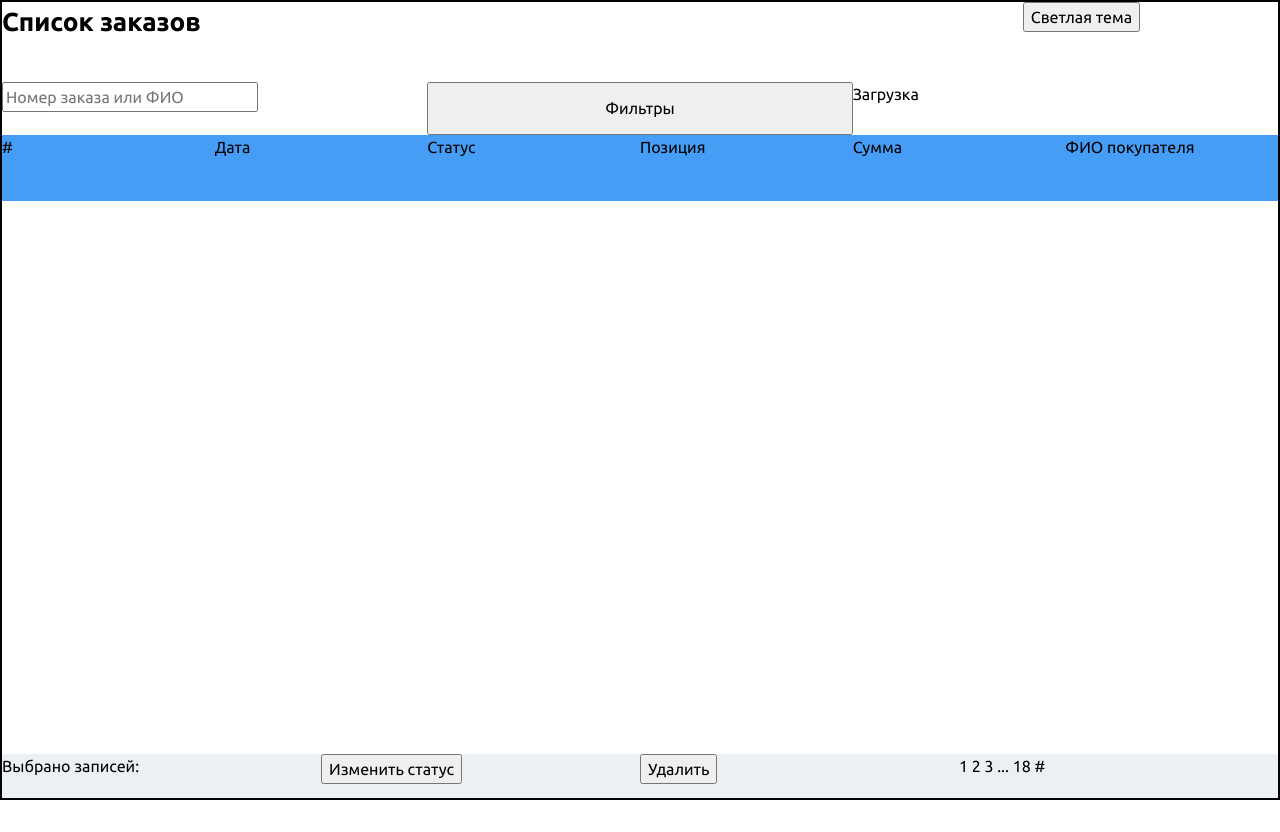
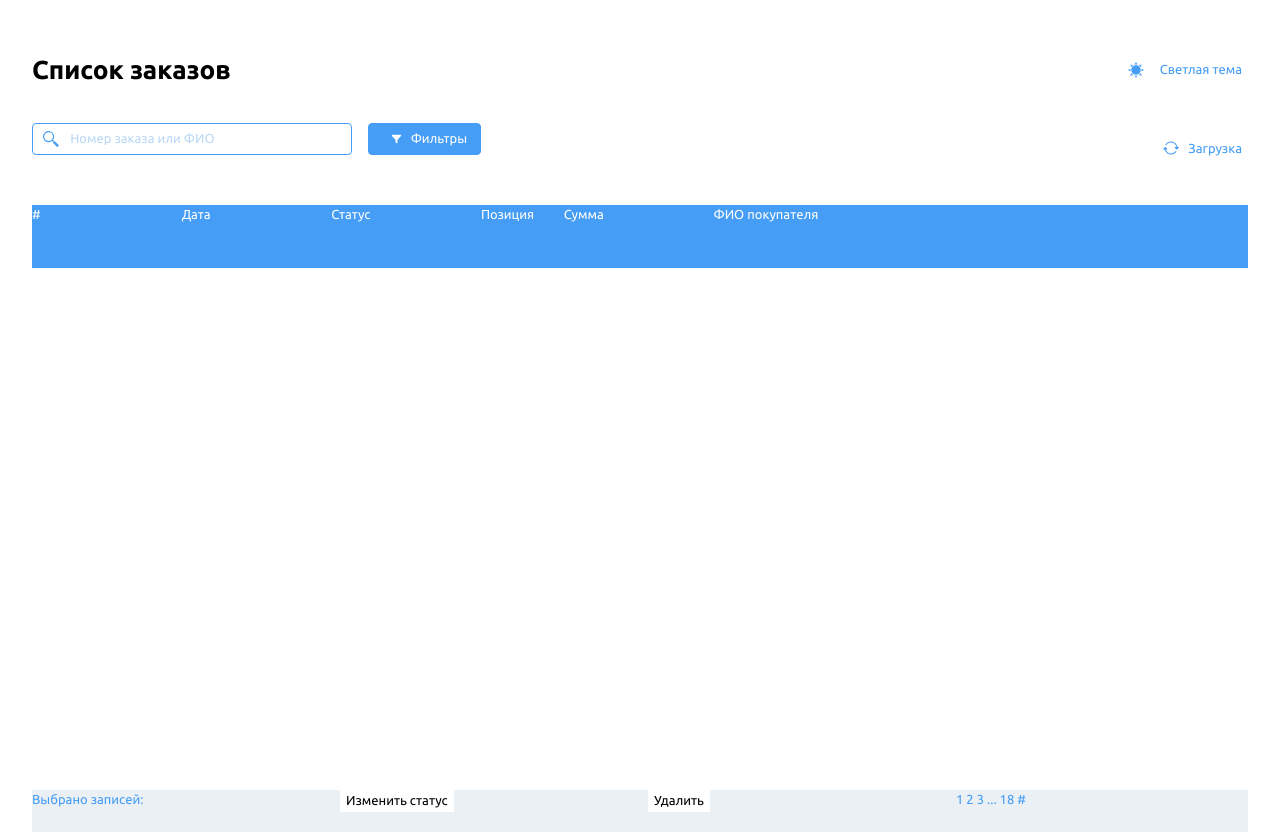
Before and after one commit to WakeUpMurad/admin-panel, a plain HTML site: page index.html in a window 1280 px wide. Before the commit the page ends 800 px from the top, so only its background shows below. Drawn offline with Linux system fonts and the light colour scheme.

Commit message:
20.09 03.43

```diff
--- a/index.html
+++ b/index.html
@@ -14,12 +14,12 @@
     <div class="grid-container" id="grid-container">
         <div class="page-header">
             <div class="page-header_name">Список заказов</div>
-            <div class="page-header_button-theme"><button>Светлая тема</button></div>
+            <div class="page-header_button-theme"><button><img src="img/sun.svg" alt="img">Светлая тема</button></div>
         </div>
         <div class="filter-row">
-            <div class="search_input"><input type="text" placeholder="Номер заказа или ФИО"></div>
-            <button class="filters">Фильтры</button>
-            <div class="download">Загрузка</div>
+            <div class="search_input"><img src="img/loupe.svg" alt="img"><form><input type="text" placeholder="Номер заказа или ФИО"></form></div>
+            <div class="filters"><button class="filters"><img src="img/filter.svg" alt="img">Фильтры</button></div>
+            <div class="download"><button class="download"><img src="img/two-circular-arrows.svg" alt="img">Загрузка</button></div>
         </div>
         <div class="filter-parameters">
             <div class="date-registration">
--- a/script.js
+++ b/script.js
@@ -4,7 +4,7 @@
     for (i = 0; i < acc.length; i++) {
     acc[i].addEventListener("click", function () {
         const element = document.getElementById("grid-container");
-        element.style.gridTemplateRows = '0.3fr 0.2fr 0.3fr 2.2fr';
+        element.style.gridTemplateRows = '0.3fr 0.2fr 0.5fr 2.0fr';
             this.classList.toggle("active");
 
         })
--- a/style.css
+++ b/style.css
@@ -1,28 +1,36 @@
 body {
     font-family: 'Ubuntu', sans-serif;
+    font-size: 13px;
+}
+button {
+    cursor: pointer;
+    border: none;
+    outline: none;
+    background-color: #fff;
 }
 .grid-container {
     display: grid;
-    grid-template-columns: 1fr 1fr 1fr 1fr;
+    grid-template-columns: 1fr;
     grid-template-rows: 0.3fr 0.2fr 0 2.5fr;
-    gap: 0px 0px;
+    gap: 1rem 0;
     grid-template-areas:
-    "page-header page-header page-header page-header"
-    "filter-row filter-row filter-row filter-row"
-    "filter-parameters filter-parameters filter-parameters filter-parameters"
-    "table table table table";
+    "page-header"
+    "filter-row"
+    "filter-parameters"
+    "table";
     height: 100vh;
-    border: 2px solid black;
+    margin: 2rem 2rem 0 2rem;
 }
 
 .page-header {
     display: grid;
     grid-template-columns: 4fr 1fr;
     grid-template-rows: 1fr;
-    gap: 0px 0px;
+    gap: 0 1rem;
     grid-template-areas:
     "page-header_name page-header_button-theme";
     grid-area: page-header;
+    align-items: center;
 }
 
 .page-header_name {
@@ -32,37 +40,107 @@ body {
 }
 
 .page-header_button-theme { grid-area: page-header_button-theme;
+    display: grid;
+    justify-content: end;
+    align-items: center;
+}
+.page-header_button-theme button {
+    display: flex;
+    align-items: center;
+    color: #459DF5;
+    border: none;
+    outline: none;
+    background-color: #fff;
+}
+.page-header_button-theme img{
+    width: 1rem;
+    height: 1rem;
+    margin-right: 1rem;
 }
 
 .filter-row {
     display: grid;
-    grid-template-columns: 1fr 1fr 1fr;
+    grid-template-columns: 1fr 0.5fr 3.5fr;
     grid-template-rows: 1fr;
-    gap: 0px 0px;
+    gap: 0 1rem;
     grid-template-areas:
     "search_input filters download";
     grid-area: filter-row;
 }
 
-.search_input { grid-area: search_input; }
+.search_input { grid-area: search_input;
+    display: flex;
+    align-items: center;
+    width: 320px;
+    height: 2rem;
+    border: 1px solid #459DF5;
+    border-radius: 0.25rem;
+}
+
+.search_input img {
+    width: 1rem;
+    height: 1rem;
+    margin: 0 0.6rem;
+}
+.search_input form {
+    color: #BAD8F5;
+}
+.search_input input {
+    display: inline;
+    height: 1rem;
+    border: none;
+    outline: none;
+}
+.search_input input::placeholder {
+    color: #BAD8F5;
+}
 
 .filters { grid-area: filters;
-    cursor: pointer;
-    transition: 0.4s;
+    display: flex;
+    justify-content: center;
+    align-items: center;
+    color: #fff;
+    width: 113px;
+    height: 2rem;
+    background-color: #459DF5;
+    border: 1px solid #459DF5;
+    border-radius: 0.25rem;
 }
-.download { grid-area: download; }
+.filters img {
+    width: 0.6rem;
+    height: 1rem;
+    margin: 0 0.6rem;
+}
+.download { grid-area: download;
+    display: flex;
+    justify-content: flex-end;
+    align-items: center;
+    color: #459DF5;
+}
+button .download {
+    width: 110px;
+    height: 2rem;
+
+}
+.download img {
+    width: 1rem;
+    height: 1rem;
+    margin: 0 0.6rem;
+}
 
 .filter-parameters {
     display: grid;
     grid-template-columns: 1fr 1fr 1fr 1fr;
     grid-template-rows: 2fr;
-    gap: 0px 0px;
+    gap: 0 0;
     grid-template-areas:
     "date-registration order-status order-sum apply_button";
     grid-area: filter-parameters;
     background-color: #EBF0F5;
-    transition: max-height 0.2s ease-out;
+    border-radius: 0.5rem;
+    transition: all 3s linear;
     overflow: hidden;
+
 }
 .date-registration {
     display: grid;
@@ -107,9 +185,9 @@ body {
 
 .table {
     display: grid;
-    grid-template-columns: 1fr 1fr 1fr 1fr 1fr 1fr;
+    grid-template-columns: 1fr 1fr 1fr 0.5fr 1fr 4fr;
     grid-template-rows: 0.3fr 2.5fr 0.2fr;
-    gap: 0px 0px;
+    gap: 0 1rem;
     grid-template-areas:
     "table__header table__header table__header table__header table__header table__header"
     "table__body table__body table__body table__body table__body table__body"
@@ -119,13 +197,14 @@ body {
 
 .table__header {
     display: grid;
-    grid-template-columns: 1fr 1fr 1fr 1fr 1fr 1fr;
+    grid-template-columns: 1fr 1fr 1fr 0.5fr 1fr 4fr;
     grid-template-rows: 1fr;
-    gap: 0px 0px;
+    gap: 0 1rem;
     grid-template-areas:
     "number date status position sum fio-buyer";
     grid-area: table__header;
     background-color: #459DF5;
+    color: #fff;
 }
 
 .number { grid-area: number; }
@@ -142,9 +221,9 @@ body {
 
 .table__body {
     display: grid;
-    grid-template-columns: 1fr 1fr 1fr 1fr 1fr 1fr;
+    grid-template-columns: 1fr 1fr 1fr 0.5fr 1fr 4fr;
     grid-template-rows: 1fr 1fr 1fr 1fr 1fr 1fr 1fr 1fr 1fr 1fr;
-    gap: 0px 0px;
+    gap: 0 1rem;
     grid-template-areas:
     ". . . . . ."
     ". . . . . ."
@@ -163,11 +242,12 @@ body {
     display: grid;
     grid-template-columns: 1fr 1fr 1fr 1fr;
     grid-template-rows: 1fr;
-    gap: 0px 0px;
+    gap: 0 1rem;
     grid-template-areas:
     "chosen-items change-status delete list-number";
     grid-area: table_footer;
-    background-color:     #EBF0F5
+    background-color: #EBF0F5;
+    color: #459DF5;
 }
 
 .chosen-items { grid-area: chosen-items; }
```
Also changed, not shown: img/filter.svg (added), img/loupe.svg (added), img/sun.svg (added), img/two-circular-arrows.svg (added).
